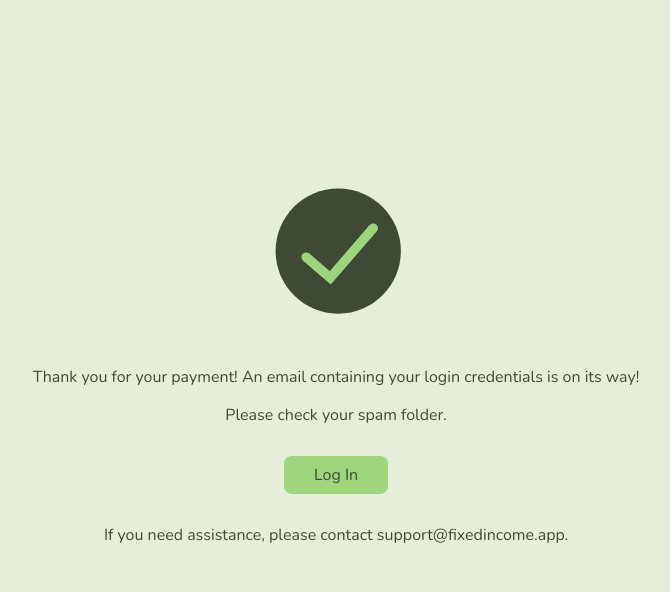
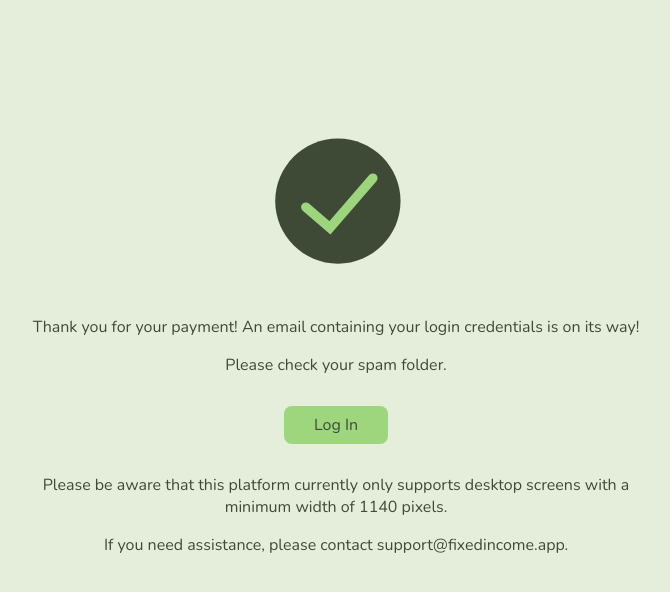
Before and after one commit to abiezev/whittmarsh, a website: page purchase-confirmation.html in a window 1280 px wide. Shown: the whole page, without its empty margins (304-974 px from the left). Drawn offline with nearby package versions, Linux system fonts and the light colour scheme.

Commit message:
confirmation desktop only diclaimer

```diff
--- a/purchase-confirmation.html
+++ b/purchase-confirmation.html
@@ -45,7 +45,7 @@
         .center {
             text-align: center;
             max-width: 610px;
-            margin-top: 150px;
+            margin-top: 100px;
             margin-left: 40px;
             margin-right: 40px;
         }
@@ -78,6 +78,7 @@
                 <p>Thank you for your payment! An email containing your login credentials is on its way!</p>
                 <p>Please check your spam folder.</p>
                 <a href="https://app.fixedincome.app">Log In</a>
+                <p>Please be aware that this platform currently only supports desktop screens with a minimum width of 1140 pixels.</p>
                 <p>If you need assistance, please contact support@fixedincome.app.</p>
             </div>
         </div>
```
